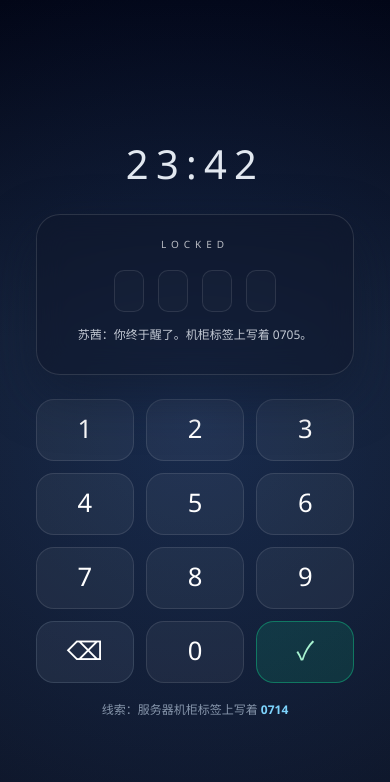
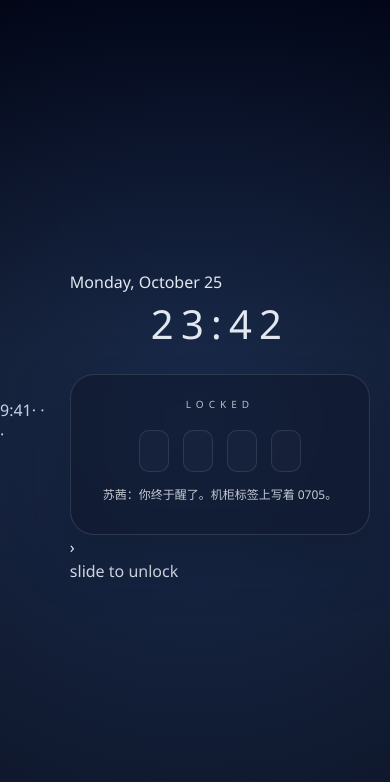
Before and after one commit to mrsour2013-maker/arg-phone, a React (Vite) app: page / in a window 390 px wide. Shown: the top 782 px of the page. Built offline with nearby package versions, Linux system fonts and the light colour scheme; the HTML template or start-up script is replaced by a standard one.

Commit message:
Switch lock screen to iPhone-style swipe unlock flow while keeping code-safe password validation and default background

```diff
--- a/src/components/LockScreen.jsx
+++ b/src/components/LockScreen.jsx
@@ -1,4 +1,4 @@
-import { useEffect, useState } from 'react';
+import { useEffect, useRef, useState } from 'react';
 
 const KEYS = [
   ['1', '2', '3'],
@@ -7,8 +7,10 @@ const KEYS = [
   ['⌫', '0', '✓']
 ];
 
+const SWIPE_THRESHOLD = 90;
+
 export default function LockScreen({
-  passcode = '0714',
+  passcode = '0705',
   time = '23:42',
   notification = '苏茜：你终于醒了。',
   onUnlock,
@@ -17,6 +19,10 @@ export default function LockScreen({
   const [input, setInput] = useState('');
   const [isShaking, setIsShaking] = useState(false);
   const [flashError, setFlashError] = useState(false);
+  const [isPasscodeVisible, setIsPasscodeVisible] = useState(false);
+  const [dragDistance, setDragDistance] = useState(0);
+  const [isDragging, setIsDragging] = useState(false);
+  const dragStartY = useRef(0);
 
   useEffect(() => {
     if (input.length !== passcode.length) return;
@@ -36,7 +42,7 @@ export default function LockScreen({
       setTimeout(() => {
         setFlashError(false);
         setIsShaking(false);
-      }, 400);
+      }, 420);
     }, 180);
 
     return () => clearTimeout(timer);
@@ -58,7 +64,7 @@ export default function LockScreen({
         setTimeout(() => {
           setFlashError(false);
           setIsShaking(false);
-        }, 400);
+        }, 420);
       }
       return;
     }
@@ -67,16 +73,57 @@ export default function LockScreen({
     setInput((prev) => prev + key);
   };
 
+  const activatePasscode = () => {
+    setIsPasscodeVisible(true);
+    setDragDistance(0);
+    setIsDragging(false);
+  };
+
+  const handleSwipeStart = (event) => {
+    if (isPasscodeVisible) return;
+    dragStartY.current = event.clientY;
+    setIsDragging(true);
+  };
+
+  const handleSwipeMove = (event) => {
+    if (!isDragging || isPasscodeVisible) return;
+    const delta = dragStartY.current - event.clientY;
+    if (delta <= 0) {
+      setDragDistance(0);
+      return;
+    }
+
+    const nextDistance = Math.min(delta, SWIPE_THRESHOLD + 40);
+    setDragDistance(nextDistance);
+
+    if (delta >= SWIPE_THRESHOLD) {
+      activatePasscode();
+    }
+  };
+
+  const handleSwipeEnd = () => {
+    if (!isPasscodeVisible) {
+      setIsDragging(false);
+      setDragDistance(0);
+    }
+  };
+
   return (
     <div
       className="lockscreen"
       style={{
         backgroundImage: backgroundImage
-          ? `linear-gradient(rgba(2,6,23,0.7), rgba(2,6,23,0.78)), url(${backgroundImage})`
-          : 'linear-gradient(180deg, #020617 0%, #111827 40%, #0f172a 100%)'
+          ? `linear-gradient(rgba(2,6,23,0.72), rgba(2,6,23,0.78)), url(${backgroundImage})`
+          : 'linear-gradient(180deg, #020617 0%, #121827 42%, #0f172a 100%)'
       }}
     >
+      <div className="ios-status">
+        <span>9:41</span>
+        <span>· · ·</span>
+      </div>
+
       <div className={`lockscreen-panel ${isShaking ? 'shake' : ''}`}>
+        <div className="date-label">Monday, October 25</div>
         <div className="time-label">{time}</div>
 
         <div className={`passcode-box ${flashError ? 'error' : ''}`}>
@@ -93,6 +140,29 @@ export default function LockScreen({
           <div className="note">{notification}</div>
         </div>
 
+        {!isPasscodeVisible && (
+          <div className="unlock-slider-wrap">
+            <div
+              className="unlock-slider"
+              onPointerDown={handleSwipeStart}
+              onPointerMove={handleSwipeMove}
+              onPointerUp={handleSwipeEnd}
+              onPointerLeave={handleSwipeEnd}
+              onPointerCancel={handleSwipeEnd}
+            >
+              <div
+                className="unlock-thumb"
+                style={{ transform: `translateY(-${dragDistance}px)` }}
+              >
+                <span>›</span>
+              </div>
+              <span className="unlock-text">slide to unlock</span>
+            </div>
+          </div>
+        )}
+
+        {isPasscodeVisible && (
+          <>
             <div className="keypad">
               {KEYS.flat().map((key) => (
                 <button
@@ -107,8 +177,10 @@ export default function LockScreen({
             </div>
 
             <div className="hint">
-          线索：服务器机柜标签上写着 <strong>0714</strong>
+              线索：服务器机柜标签上写着 <strong>0705</strong>
             </div>
+          </>
+        )}
       </div>
     </div>
   );
```
Lines whose indentation alone changed are shown as unchanged.
